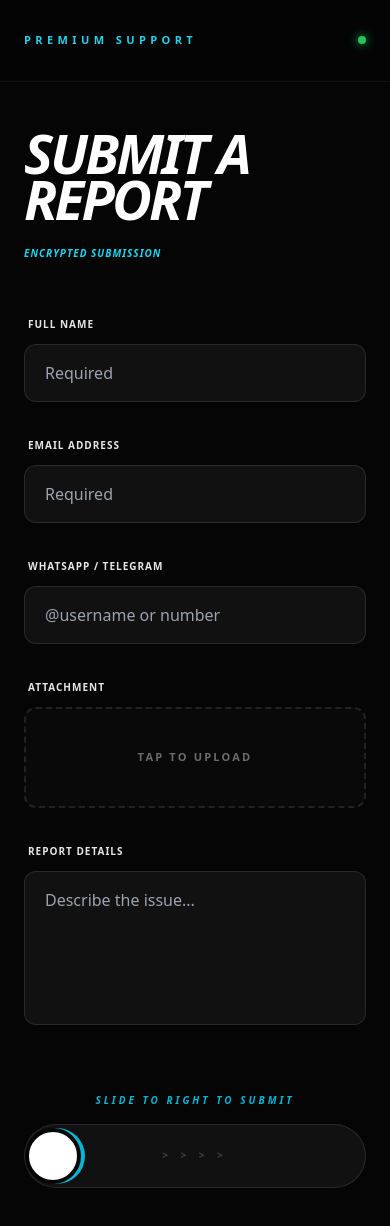
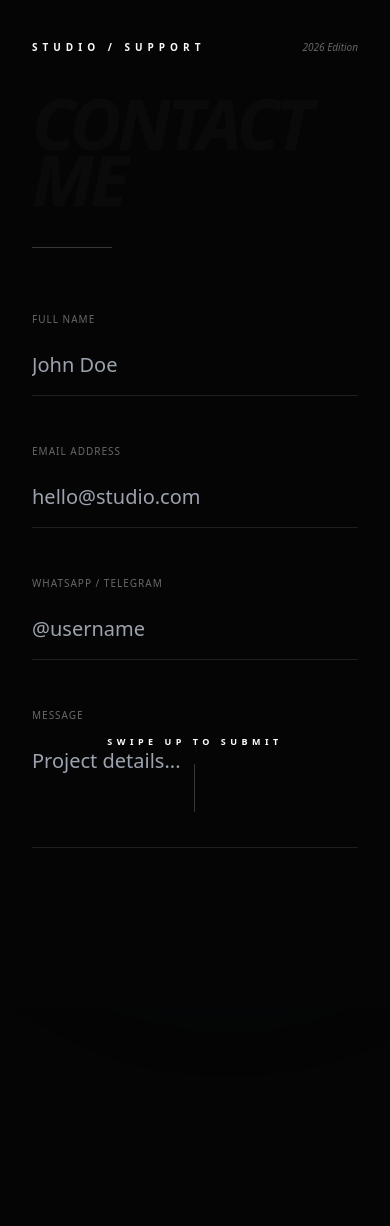
Before and after one commit to swtichedxp/Premium-support-, a React (Vite) app: page / in a window 390 px wide. Shown: the top 1226 px of the page. After the commit the page ends 1008 px from the top, so only its background shows below. Built offline with nearby package versions, Linux system fonts and the light colour scheme.

Commit message:
Update App.jsx

```diff
--- a/src/App.jsx
+++ b/src/App.jsx
@@ -1,23 +1,15 @@
-import React, { useState } from 'react';
+import React, { useState, useRef } from 'react';
 
 export default function App() {
-  const [fileName, setFileName] = useState("");
   const [isSubmitting, setIsSubmitting] = useState(false);
   const [isSuccess, setIsSuccess] = useState(false);
-  const [sliderVal, setSliderVal] = useState(0);
+  const [dragY, setDragY] = useState(0);
+  const containerRef = useRef(null);
 
-  const handleFileChange = (e) => {
-    if (e.target.files.length > 0) setFileName(e.target.files[0].name);
-  };
-
-  const triggerSubmit = async (e) => {
+  const triggerSubmit = async () => {
     setIsSubmitting(true);
-
-    // We target the form manually since we aren't using a standard submit button
     const form = document.getElementById('reportForm');
     const formData = new FormData(form);
-
-    // Exact logic from Web3Forms Documentation
     formData.append("access_key", "a77c7010-671b-4319-9a57-b2908beeae0d");
 
     try {
@@ -25,133 +17,142 @@ export default function App() {
         method: "POST",
         body: formData
       });
-
       const data = await response.json();
-
       if (data.success) {
         setIsSuccess(true);
       } else {
         alert("Error: " + data.message);
-        setSliderVal(0);
+        setDragY(0);
       }
     } catch (error) {
-      alert("Something went wrong. Please check your connection.");
-      setSliderVal(0);
+      alert("Submission failed. Check your connection.");
+      setDragY(0);
     } finally {
       setIsSubmitting(false);
     }
   };
 
-  const handleSlider = (e) => {
-    const val = parseInt(e.target.value);
-    setSliderVal(val);
-    if (val === 100 && !isSubmitting) {
+  // Logic for the Swipe Up gesture
+  const handleTouchMove = (e) => {
+    if (isSubmitting || isSuccess) return;
+    const touch = e.touches[0];
+    const height = window.innerHeight;
+    const move = Math.max(0, height - touch.clientY);
+    const percent = Math.min(100, (move / (height * 0.4)) * 100);
+    setDragY(percent);
+
+    if (percent >= 100) {
       triggerSubmit();
     }
   };
 
+  const handleTouchEnd = () => {
+    if (dragY < 100) setDragY(0);
+  };
+
   return (
-    <div className="min-h-screen bg-[#050505] text-white flex flex-col selection:bg-cyan-500/30 font-sans overflow-x-hidden">
+    <div className="min-h-screen bg-[#050505] text-white font-sans selection:bg-cyan-500/30 overflow-hidden">
 
-      {/* Glow Effects */}
-      <div className="fixed top-[-5%] left-[-5%] w-[300px] h-[300px] bg-cyan-500/10 rounded-full blur-[90px] -z-10"></div>
+      {/* Dynamic Glass Blur Background */}
+      <div
+        className="fixed inset-0 transition-all duration-700 -z-10"
+        style={{
+          filter: `blur(${dragY / 5}px)`,
+          opacity: isSuccess ? 0.3 : 1
+        }}
+      >
+        <div className="absolute top-[-10%] left-[-10%] w-[500px] h-[500px] bg-cyan-500/10 rounded-full blur-[120px]"></div>
+        <div className="absolute bottom-[-10%] right-[-10%] w-[400px] h-[400px] bg-blue-600/5 rounded-full blur-[100px]"></div>
+      </div>
 
-      <nav className="flex justify-between items-center px-6 py-8 bg-[#050505]/90 backdrop-blur-xl border-b border-white/5 sticky top-0 z-50">
-        <div className="text-[11px] font-black tracking-[0.4em] text-cyan-400">PREMIUM SUPPORT</div>
-        <div className="w-2 h-2 bg-green-500 rounded-full shadow-[0_0_10px_#22c55e]"></div>
+      <nav className="flex justify-between items-center px-8 py-10 sticky top-0 z-50 mix-blend-difference">
+        <div className="text-[10px] font-black tracking-[0.5em] uppercase">Studio / Support</div>
+        <div className="text-[10px] opacity-40 italic">2026 Edition</div>
       </nav>
 
-      <main className="px-6 pt-12 pb-24 max-w-4xl mx-auto w-full">
-        {!isSuccess ? (
-          <div className="animate-in fade-in slide-in-from-bottom-6 duration-700">
-            <header className="mb-14">
-              <h1 className="text-[14vw] leading-[0.85] font-black uppercase tracking-tighter italic text-white">Submit A<br/>Report</h1>
-              <p className="text-cyan-400 font-bold text-[10px] tracking-[0.3em] uppercase mt-6 tracking-widest italic">Encrypted Submission</p>
+      <main className={`transition-all duration-1000 px-8 ${isSuccess ? 'opacity-0 scale-95 pointer-events-none' : 'opacity-100'}`}>
+        <header className="mb-16">
+          <h1 className="text-[18vw] leading-[0.8] font-black uppercase tracking-tighter italic mix-blend-overlay">
+            Contact<br/>Me
+          </h1>
+          <div className="h-[1px] w-20 bg-white/20 mt-10"></div>
         </header>
 
-            <form id="reportForm" className="flex flex-col gap-9">
-              <div className="grid grid-cols-1 md:grid-cols-2 gap-9">
-                <div className="flex flex-col gap-3">
-                  <label className="text-[10px] uppercase font-black tracking-widest text-white/90 ml-1">Full Name</label>
-                  <input type="text" name="name" placeholder="Required" required className="bg-white/5 border border-white/10 rounded-xl px-5 py-4 outline-none focus:border-cyan-500 text-white" />
+        <form id="reportForm" className="flex flex-col gap-12 pb-40">
+          <div className="group flex flex-col gap-2">
+            <label className="text-[10px] uppercase tracking-widest text-white/40">Full Name</label>
+            <input type="text" name="name" required className="bg-transparent border-b border-white/10 py-4 outline-none focus:border-white transition-all text-xl" placeholder="John Doe" />
           </div>
-                <div className="flex flex-col gap-3">
-                  <label className="text-[10px] uppercase font-black tracking-widest text-white/90 ml-1">Email Address</label>
-                  <input type="email" name="email" placeholder="Required" required className="bg-white/5 border border-white/10 rounded-xl px-5 py-4 outline-none focus:border-cyan-500 text-white" />
+
+          <div className="group flex flex-col gap-2">
+            <label className="text-[10px] uppercase tracking-widest text-white/40">Email Address</label>
+            <input type="email" name="email" required className="bg-transparent border-b border-white/10 py-4 outline-none focus:border-white transition-all text-xl" placeholder="hello@studio.com" />
+          </div>
+
+          <div className="group flex flex-col gap-2">
+            <label className="text-[10px] uppercase tracking-widest text-white/40">WhatsApp / Telegram</label>
+            <input type="text" name="social" required className="bg-transparent border-b border-white/10 py-4 outline-none focus:border-white transition-all text-xl" placeholder="@username" />
+          </div>
+
+          <div className="group flex flex-col gap-2">
+            <label className="text-[10px] uppercase tracking-widest text-white/40">Message</label>
+            <textarea name="message" rows="3" required className="bg-transparent border-b border-white/10 py-4 outline-none focus:border-white transition-all text-xl resize-none" placeholder="Project details..."></textarea>
+          </div>
+        </form>
+      </main>
+
+      {/* Swipe Up Success Layer */}
+      {isSuccess && (
+        <div className="fixed inset-0 z-[60] flex flex-col items-center justify-center animate-in fade-in zoom-in duration-1000 bg-black/40 backdrop-blur-3xl">
+          <div className="text-center px-10">
+            <div className="w-px h-24 bg-cyan-500 mx-auto mb-10 animate-tall"></div>
+            <h2 className="text-[15vw] font-black uppercase italic leading-none mb-6">Sent</h2>
+            <p className="text-[10px] tracking-[0.4em] uppercase opacity-40 mb-12">Message Logged Successfully</p>
+            <button
+              onClick={() => {setIsSuccess(false); setDragY(0);}}
+              className="text-[9px] font-black tracking-[0.5em] uppercase border border-white/20 px-8 py-4 rounded-full hover:bg-white hover:text-black transition-all"
+            >
+              Back to Studio
+            </button>
           </div>
         </div>
+      )}
 
-              <div className="flex flex-col gap-3">
-                <label className="text-[10px] uppercase font-black tracking-widest text-white/90 ml-1">WhatsApp / Telegram</label>
-                <input type="text" name="social" placeholder="@username or number" required className="bg-white/5 border border-white/10 rounded-xl px-5 py-4 outline-none focus:border-cyan-500 text-white" />
+      {/* Swipe Up Interaction Area */}
+      {!isSuccess && (
+        <div
+          className="fixed bottom-0 left-0 right-0 h-32 flex flex-col items-center justify-end pb-8 cursor-pointer z-[100]"
+          onTouchMove={handleTouchMove}
+          onTouchEnd={handleTouchEnd}
+        >
+          <div className="relative flex flex-col items-center gap-4">
+            <div
+              className="text-[9px] font-black tracking-[0.5em] uppercase transition-all duration-300"
+              style={{
+                transform: `translateY(-${dragY / 2}px)`,
+                opacity: isSubmitting ? 0 : 1 - (dragY / 100)
+              }}
+            >
+              {isSubmitting ? "Uploading..." : "Swipe up to submit"}
             </div>
 
-              <div className="flex flex-col gap-3">
-                <label className="text-[10px] uppercase font-black tracking-widest text-white/90 ml-1">Attachment</label>
-                <div className="relative border-2 border-dashed border-white/10 rounded-xl py-10 flex flex-col items-center bg-white/[0.02]">
-                   <input type="file" name="attachment" accept="image/*" onChange={handleFileChange} className="absolute inset-0 w-full h-full opacity-0 z-10 cursor-pointer" />
-                   <span className="text-[11px] font-bold uppercase tracking-[0.2em] text-white/40">{fileName ? fileName : "Tap to Upload"}</span>
-                </div>
-              </div>
-
-              <div className="flex flex-col gap-3">
-                <label className="text-[10px] uppercase font-black tracking-widest text-white/90 ml-1">Report Details</label>
-                <textarea name="message" rows="5" placeholder="Describe the issue..." required className="bg-white/5 border border-white/10 rounded-xl px-5 py-4 outline-none focus:border-cyan-500 text-white resize-none"></textarea>
-              </div>
-
-              {/* SLICE TO SUBMIT */}
-              <div className="mt-8">
-                <p className="text-[10px] uppercase font-black tracking-[0.3em] text-center mb-4 text-cyan-500 italic">
-                  {isSubmitting ? "TRANSMITTING DATA..." : "Slide to right to submit"}
-                </p>
-                <div className="relative h-16 bg-white/5 rounded-full border border-white/10 p-1 flex items-center">
+            {/* The Animated Arrow/Indicator */}
+            <div className="w-px h-12 bg-white/20 relative overflow-hidden">
                <div
-                    className="absolute h-14 bg-cyan-500 rounded-full transition-all duration-75 flex items-center justify-end pr-4"
-                    style={{ width: `calc(${sliderVal}% + ${sliderVal > 90 ? '0px' : '56px'})`, left: '4px' }}
-                  >
-                    {sliderVal > 70 && <span className="text-black font-black text-[9px]">SUBMIT</span>}
-                  </div>
-                  <input
-                    type="range" min="0" max="100" value={sliderVal} onChange={handleSlider} disabled={isSubmitting}
-                    className="absolute inset-0 w-full h-full appearance-none bg-transparent z-20 cursor-pointer slider-thumb"
-                  />
-                  <div className={`absolute inset-0 flex items-center justify-center pointer-events-none text-[10px] font-black tracking-[0.5em] transition-opacity ${sliderVal > 20 ? 'opacity-0' : 'opacity-20'}`}>
-                    {"> > > >"}
+                className="absolute inset-0 bg-cyan-400 transition-all duration-100"
+                style={{ transform: `translateY(${100 - dragY}%)` }}
+               ></div>
             </div>
           </div>
         </div>
-            </form>
-          </div>
-        ) : (
-          <div className="min-h-[60vh] flex flex-col items-center justify-center text-center animate-in zoom-in-95 fade-in duration-700">
-            <div className="w-20 h-20 bg-cyan-500 rounded-full flex items-center justify-center mb-8 shadow-[0_0_30px_rgba(6,182,212,0.5)]">
-              <svg className="w-10 h-10 text-black" fill="none" stroke="currentColor" viewBox="0 0 24 24" strokeWidth="4"><path d="M5 13l4 4L19 7" strokeLinecap="round" strokeLinejoin="round" /></svg>
-            </div>
-            <h2 className="text-[15vw] font-black italic uppercase tracking-tighter">Success</h2>
-            <p className="text-[11px] uppercase font-bold tracking-[0.2em] text-cyan-400 mb-12">Thanks for your report. We'll respond as soon as possible.</p>
-            <button onClick={() => {setIsSuccess(false); setFileName(""); setSliderVal(0);}} className="px-10 py-4 border border-white/20 rounded-full text-[10px] font-black tracking-widest hover:bg-white hover:text-black transition-all uppercase">New Report</button>
-          </div>
       )}
-      </main>
 
       <style dangerouslySetInnerHTML={{ __html: `
-        .slider-thumb::-webkit-slider-thumb {
-          appearance: none;
-          width: 56px;
-          height: 56px;
-          background: white;
-          border-radius: 50%;
-          cursor: pointer;
-          border: 4px solid #050505;
+        @keyframes tall {
+          from { height: 0; }
+          to { height: 96px; }
         }
-        .slider-thumb::-moz-range-thumb {
-          width: 56px;
-          height: 56px;
-          background: white;
-          border-radius: 50%;
-          cursor: pointer;
-          border: 4px solid #050505;
-        }
+        .animate-tall { animation: tall 1.5s cubic-bezier(0.16, 1, 0.3, 1); }
       `}} />
     </div>
   );
```
Lines whose indentation alone changed are shown as unchanged.
